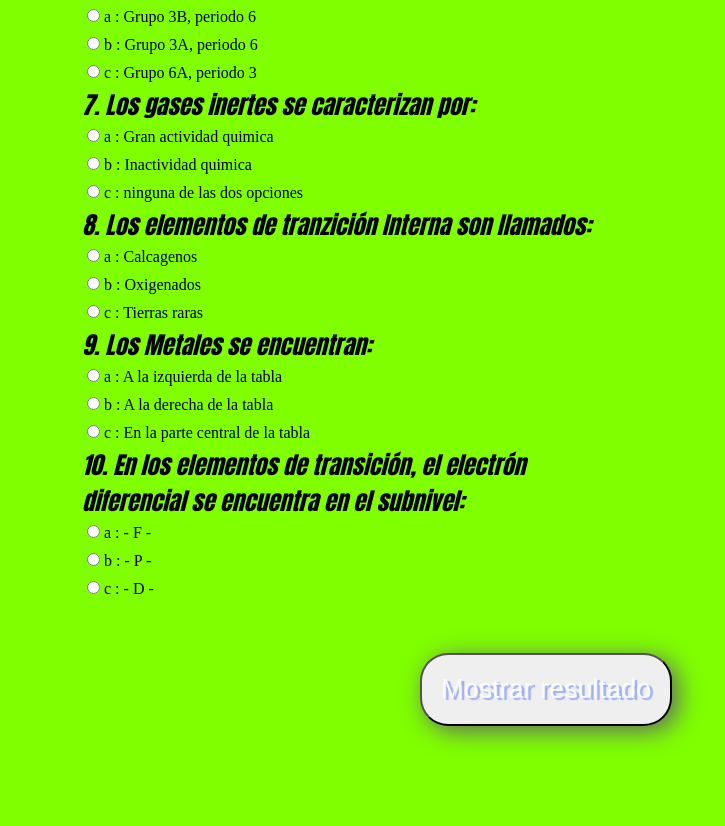
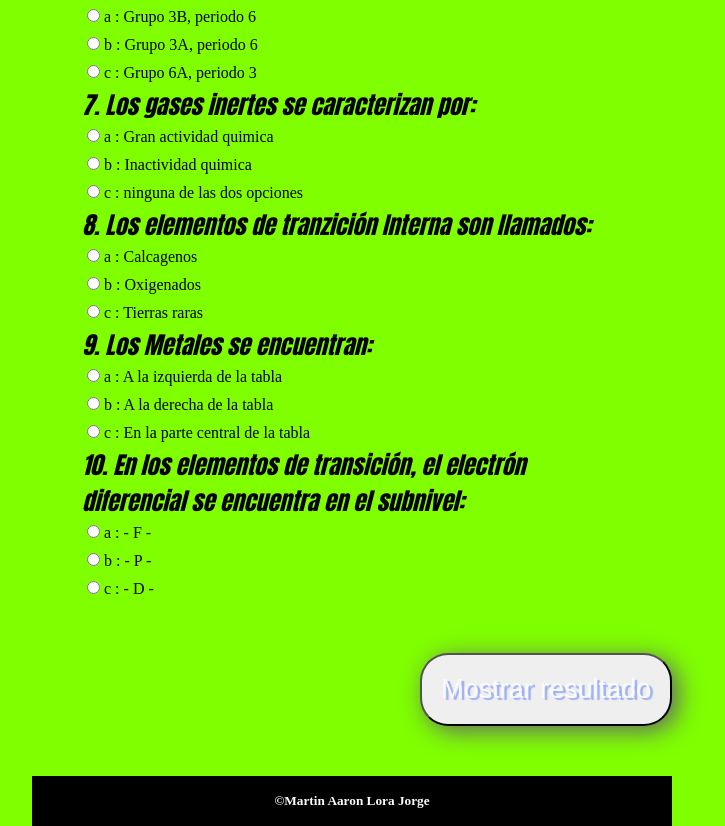
Before and after one commit to Martinlorajorge/cuenstionarioQuimica.github.io, a plain HTML site: page index.html in a window 1280 px wide. Shown: the part 783-1609 px from the top of the page, without its empty margins (288-1013 px from the left). Before the commit the page ends 1559 px from the top, so only its background shows below. Drawn offline with Linux system fonts and the light colour scheme.

Commit message:
cuestionario

```diff
--- a/index.html
+++ b/index.html
@@ -16,7 +16,11 @@
         <div id="test"></div>
         <button id="boton">Mostrar resultado</button>
         <div id="resultado"></div>
+        <div class="footer">
+            <h5>&copy;Martin Aaron Lora Jorge</h5>
+        </div>
     </div>
+
     <script src="main.js"></script>
 </body>
 
--- a/style.css
+++ b/style.css
@@ -66,3 +66,17 @@ h1 {
 	font-size: 1rem;
 	padding: 5px;
 }
+
+.footer {
+	height: 50px;
+	width: 100%;
+	text-align: center;
+	background-color: black;
+	float: left;
+}
+
+h5 {
+	color: #fafafa;
+	line-height: 50px;
+	height: 50px;
+}
```
